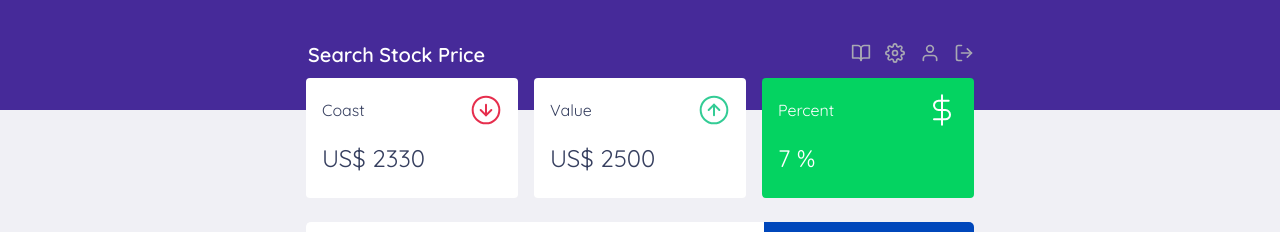
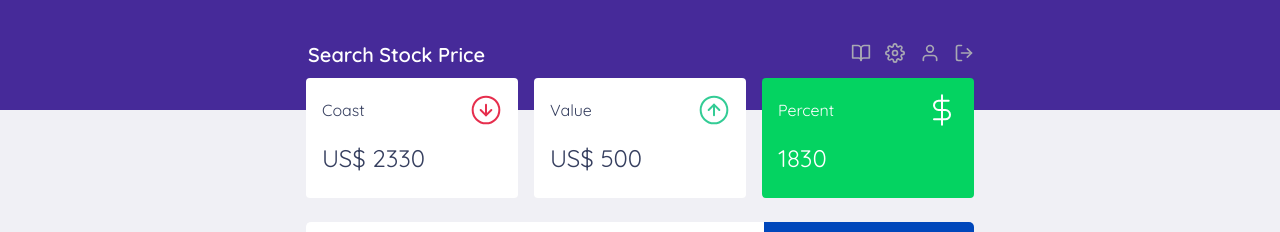
Before and after one commit to razevedocosta/stock-price-app, a React (Create React App) app: page /dashboard in a window 1280 px wide. Shown: the top 232 px of the page. Built offline with nearby package versions, Linux system fonts and the light colour scheme; data requests are answered from the project's data file.

Commit message:
index.tsx

```diff
--- a/src/components/Summary/index.tsx
+++ b/src/components/Summary/index.tsx
@@ -42,7 +42,7 @@ export function Summary() {
                     <img src={incomeImg} alt="" />
                 </header>
 
-                <strong>US$ 2{summary.value}</strong>
+                <strong>US$ {summary.value}</strong>
             </div>
 
             <div className="highlight-background">
@@ -51,7 +51,7 @@ export function Summary() {
                     <img src={totalImg} alt="" />
                 </header>
 
-                <strong>7 %</strong>
+                <strong>{summary.total}</strong>
             </div>
         </Container>
     )
```
